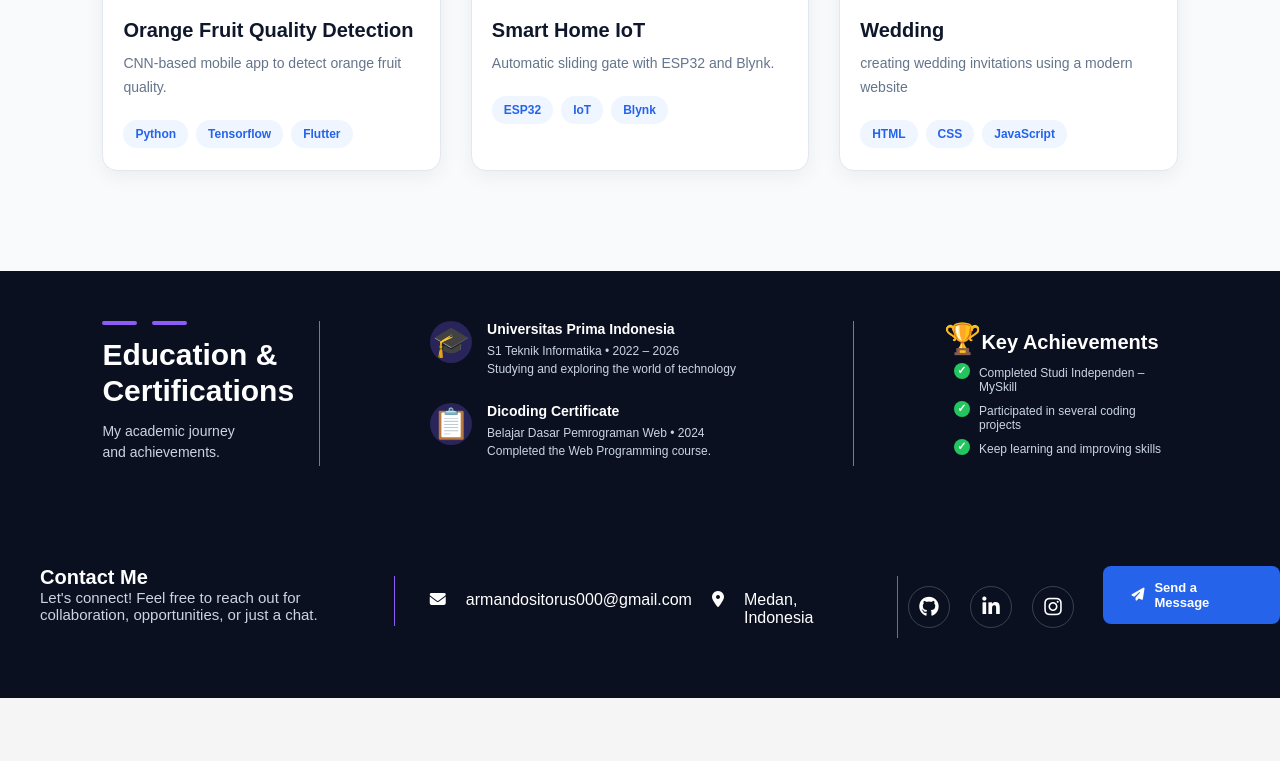
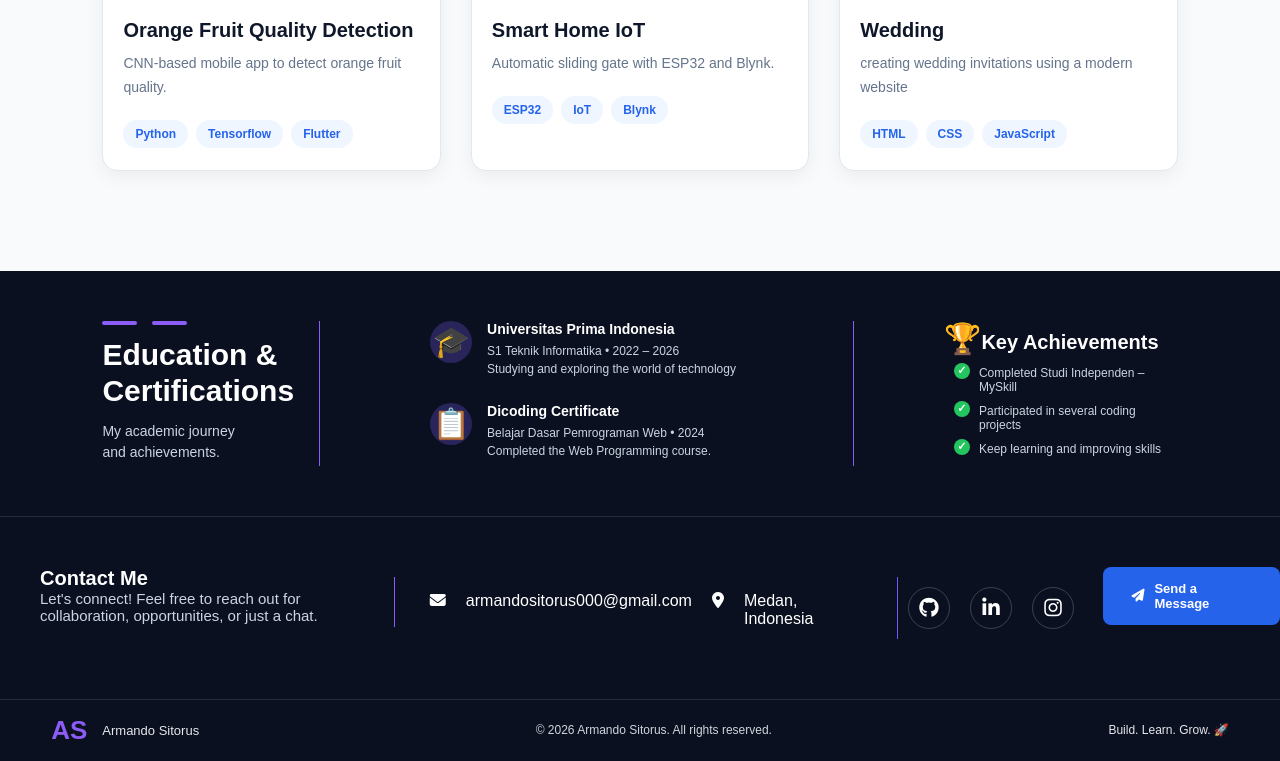
Before and after one commit to armando1102/my-portfolio, a plain HTML site: page index.html in a window 1280 px wide. Shown: the part 2524-3285 px from the top of the page. Before the commit the page ends 3222 px from the top, so only its background shows below. Drawn offline with nearby package versions, Linux system fonts and the light colour scheme.

Commit message:
Update portfolio

```diff
--- a/index.html
+++ b/index.html
@@ -332,6 +332,25 @@
         </a>
       </div>
     </section>
+    <footer class="footer">
+      <div class="footer-container">
+        <!-- Logo dan Nama -->
+        <div class="footer-brand">
+          <h2>AS</h2>
+          <span>Armando Sitorus</span>
+        </div>
+
+        <!-- Copyright -->
+        <div class="footer-copyright">
+          <p>© 2026 Armando Sitorus. All rights reserved.</p>
+        </div>
+
+        <!-- Tagline -->
+        <div class="footer-tagline">
+          <p>Build. Learn. Grow. 🚀</p>
+        </div>
+      </div>
+    </footer>
   </body>
   <script>
     lucide.createIcons();
--- a/style.css
+++ b/style.css
@@ -599,6 +599,7 @@ nav {
     background-color: #0b1020;
     color: white;
     padding: 50px 0;
+    border-top: 1px solid #252b3b;
 }
 .location {
     display: flex;
@@ -672,6 +673,53 @@ nav {
     background-color: #1d4ed8;
     transform: translateY(-3px);
 }
+
+/* FOOTER */
+.footer {
+    background-color: #0b1020;
+    color: white;
+    border-top: 1px solid #252b3b;
+    padding: 15px 4%;
+}
+
+.footer-container {
+    display: flex;
+    justify-content: space-between;
+    align-items: center;
+    max-width: 1400px;
+    margin: auto;
+}
+
+/* BRAND */
+.footer-brand {
+    display: flex;
+    align-items: center;
+    gap: 15px;
+}
+
+.footer-brand h2 {
+    color: #8b5cf6;
+    font-size: 26px;
+    font-weight: 800;
+}
+
+.footer-brand span {
+    font-size: 13px;
+    color: #e5e7eb;
+}
+
+/* COPYRIGHT */
+.footer-copyright p {
+    font-size: 12px;
+    color: #d1d5db;
+}
+
+/* TAGLINE */
+.footer-tagline p {
+    font-size: 12px;
+    color: #e5e7eb;
+}
+
 
 /* RESPONSIVE MOBILE */
 @media (max-width: 480px) {
@@ -858,4 +906,17 @@ nav {
     .achievements {
         grid-column: auto;
     }
+    .footer-container {
+        flex-direction: column;
+        gap: 15px;
+        text-align: center;
+    }
+
+    .footer-brand {
+        justify-content: center;
+    }
+
+    .footer {
+        padding: 25px 15px;
+    }
 }
```
